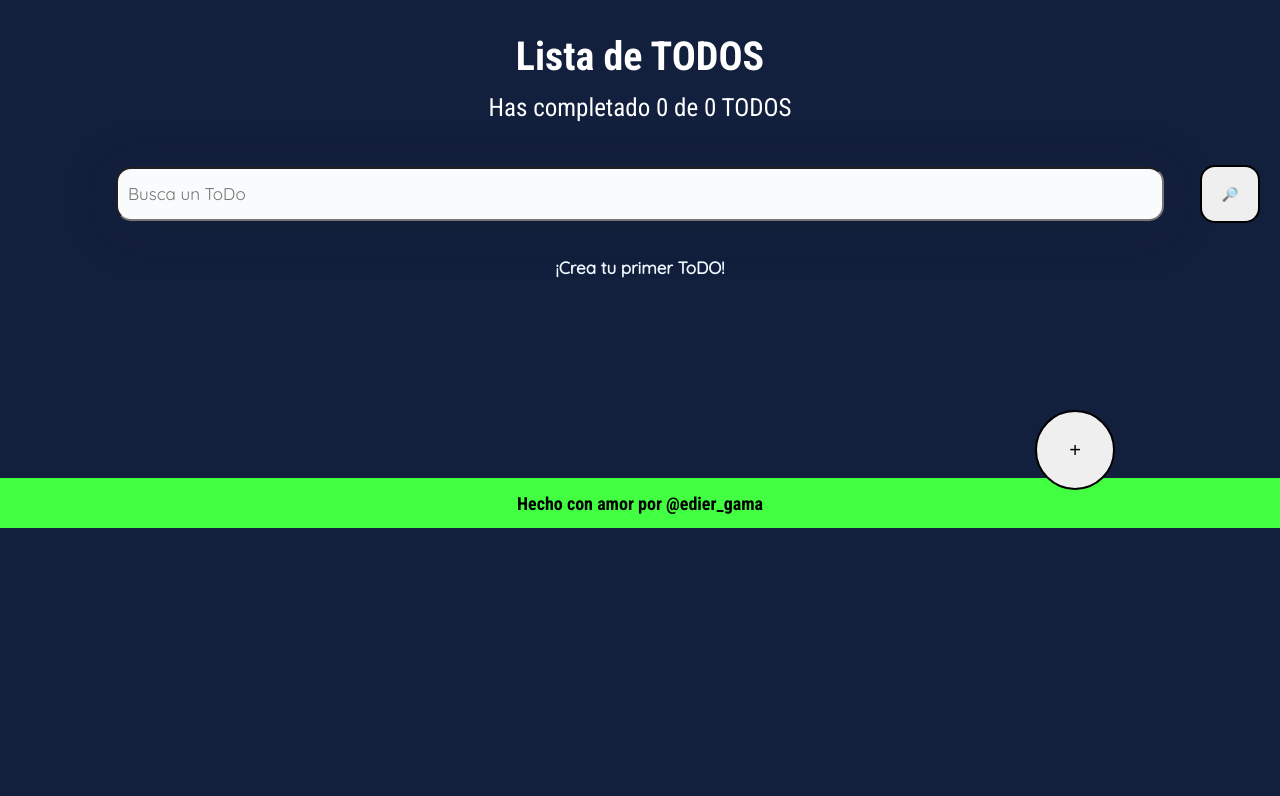
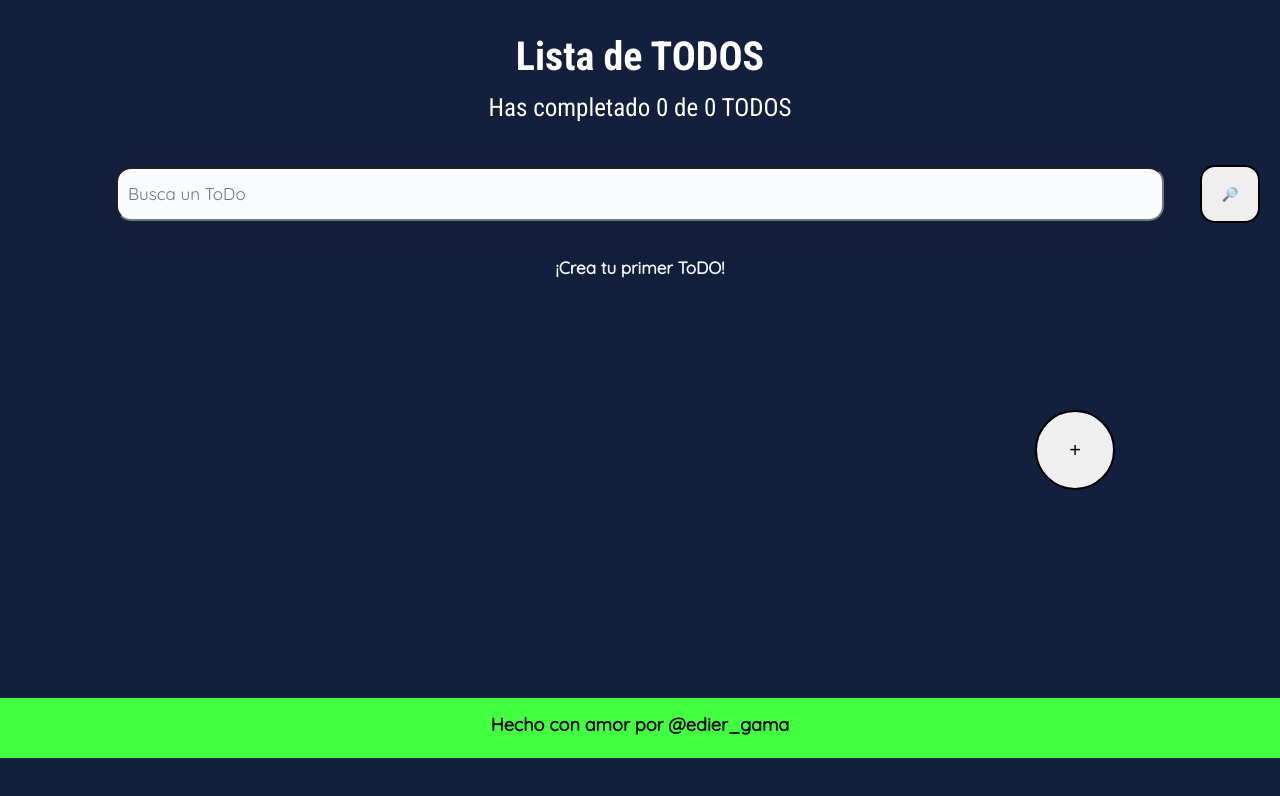
Before and after one commit to Edier-Gama/TODO-MACHINE, a React (Create React App) app: page / in a window 1280 px wide. Shown: the top 796 px of the page. Built offline with nearby package versions, Linux system fonts and the light colour scheme.

Commit message:
Âarreglos al footer

```diff
--- a/public/index.html
+++ b/public/index.html
@@ -15,6 +15,6 @@
   <body>
     <div id="root"></div>
     <div id="modal"></div>
-   <footer> <p>Hecho con amor por @edier_gama</p></footer>
+    <footer> <p>Hecho con amor por @edier_gama</p></footer>
   </body>
 </html>
--- a/src/styles/index.css
+++ b/src/styles/index.css
@@ -1,5 +1,6 @@
 body{
     box-sizing: border-box;
+    height: 720px;
     margin: 0;
     padding: 0;
 }
@@ -10,14 +11,14 @@ html {
 
 footer {
     position: relative;
-    height: 50px;
-    top: 100px;
+    height: 60px;
+    top: 320px;
     background-color: rgb(66, 255, 66);
 }
 
 footer p {
     position: relative;
-    font-family: 'Roboto Condensed', sans-serif;
+    font-family: 'Quicksand', sans-serif;
     font-size: 18px;
     text-align: center;
     font-weight: bold;
```
